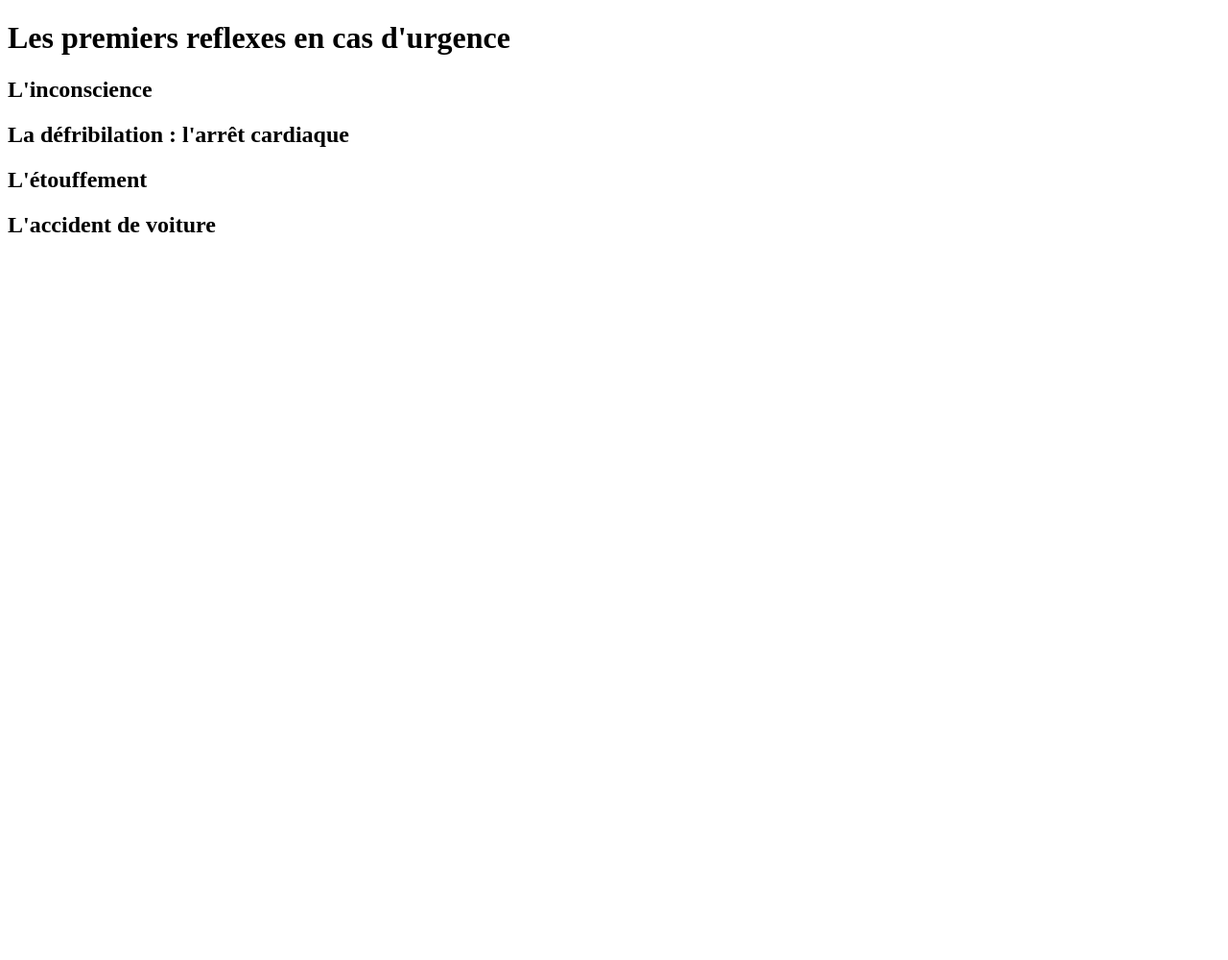
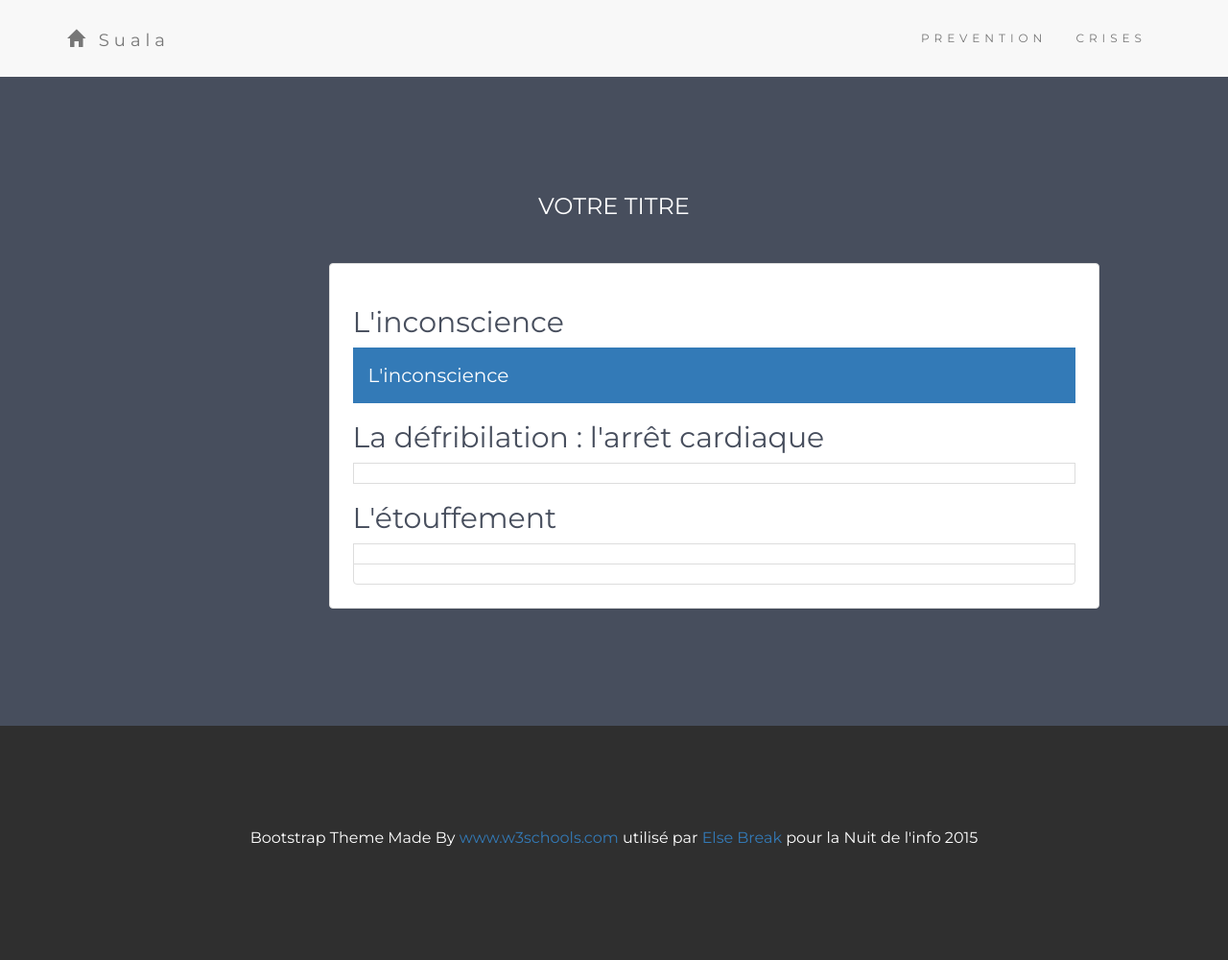
Before and after one commit to gmolveau/nuitinfo2015, a PHP site: the page made by views/view_prevention.html.twig in a window 1280 px wide. Shown: the whole page at 96% size. Before the commit the page ends 242 px from the top, so only its background shows below. Run offline with PHP 8.4, Linux system fonts and the light colour scheme; the template is opened without the code that fills it, so the values that code supplies are empty; some libraries are stand-ins or nearby versions.

Commit message:
fix /prevention

```diff
--- a/views/exemple.html.twig
+++ b/views/exemple.html.twig
@@ -36,7 +36,7 @@
 
 <!-- CONTAINER DU CONTENU -->
 <div class="container-fluid bg-2 text-center">
-  <h3 class="margin">VOTRE TITRE</h3>
+  <h3 class="margin">PREMIER SECOURS</h3>
 	<!-- LISTE DE LIEN -->
 	<div class="col-md-3">
 		<div class="list-group">
@@ -47,6 +47,7 @@
           <!-- <a href="#" class="list-group-item active"></a> -->
         </li>
         {% endfor %}
+
 		</div>
 	</div>
 	<!-- FINLISTE DE LIEN -->
--- a/views/view_prevention.html.twig
+++ b/views/view_prevention.html.twig
@@ -1,42 +1,80 @@
-<!DOCTYPE HTML>
-<html>
+<!DOCTYPE html>
+<html lang="en">
 <head>
-		<title>
-		MVC : Model Prevention
-		</title>
+  <!-- Theme Made By www.w3schools.com - No Copyright -->
+  <title>Suala - Gestion de crises</title>
    <meta charset="utf-8">
+    <meta http-equiv="X-UA-Compatible" content="IE=edge">
+    <meta name="viewport" content="width=device-width, initial-scale=1">
+    <link href="{{ app.request.basepath }}/lib/bootstrap/css/bootstrap.min.css" rel="stylesheet">
+    <link href="{{ app.request.basepath }}/lib/css/style.css" rel="stylesheet">
+  <link href="http://fonts.googleapis.com/css?family=Montserrat" rel="stylesheet">
+
 </head>
 <body>
-		<nav id="sidebar_nav">
-			<ul>
+
+<!-- MENU A NE PAS TOUCHER -->
+<nav class="navbar navbar-default">
+  <div class="container">
+    <div class="navbar-header">
+      <button type="button" class="navbar-toggle" data-toggle="collapse" data-target="#myNavbar">
+        <span class="icon-bar"></span>
+        <span class="icon-bar"></span>
+        <span class="icon-bar"></span>
+      </button>
+      <a class="navbar-brand" href="http://suala.info/"><span class="glyphicon glyphicon-home"></span> Suala</a>
+    </div>
+    <div class="collapse navbar-collapse" id="myNavbar">
+      <ul class="nav navbar-nav navbar-right">
+        <li><a href="/prevention">PREVENTION</a></li>
+        <li><a href="/crises">CRISES</a></li>
+      </ul>
+    </div>
+  </div>
+</nav>
+<!-- FIN MENU A NE PAS TOUCHER -->
+
+<!-- CONTAINER DU CONTENU -->
+<div class="container-fluid bg-2 text-center">
+  <h3 class="margin">VOTRE TITRE</h3>
+	<!-- LISTE DE LIEN -->
+	<div class="col-md-3">
+		<div class="list-group">
+		<!-- POUR LES BOUCLES IL SUFFIT DE REPETER LA BALISE <A></A> CAVEC LA MEME SYNTAXE -->
         {% for cat in all_cat %}
         <li>
-					<a href="http://suala.info/prevention/{{cat.cat}}">{{cat.cat}}</a>
+          <a href="http://suala.info/prevention/{{cat.cat}} class-group-item">{{cat.cat}}</a>
+          <!-- <a href="#" class="list-group-item active"></a> -->
         </li>
         {% endfor %}
-			</ul>
-		</nav>
-		<div>
-			<h1>
-				Les premiers reflexes en cas d'urgence
-			</h1>
-			<h2>
-				L'inconscience
-			</h2>
-			<a href="http://www.croix-rouge.fr/Je-me-forme/Particuliers/Les-6-gestes-de-base/L-inconscience"></a>
-			<h2>
-				La défribilation : l'arrêt cardiaque
-			</h2>
-			<a href="http://www.croix-rouge.fr/Je-me-forme/Particuliers/Les-6-gestes-de-base/L-arret-cardiaque-la-defibrillation"></a>
-			<h2>
-				L'étouffement
-			</h2>
-			<a href="http://www.croix-rouge.fr/Je-me-forme/Particuliers/Les-6-gestes-de-base/L-etouffement"></a>
-			<h2>
-				L'accident de voiture
-			</h2>
-			<a href="http://www.pompiers-14.org/pages/temoin-accident"></a>
+		</div>
+	</div>
+	<!-- FINLISTE DE LIEN -->
 
+	<!-- CONTENU -->
+	<div class="col-md-8">
+		<div class="panel panel-default">
+			<div class="panel-body">
+				<!-- MODIFIER ICI -->
+				<!-- SUPPRIMER LE LOREM IPSUM -->
+      <h2>L'inconscience</h2>
+      <a href="ttp://www.croix-rouge.fr/Je-me-forme/Particuliers/Les-6-gestes-de-base/L-inconscience" class="list-group-item active">L'inconscience</a>
+      <h2>La défribilation : l'arrêt cardiaque </h2>
+      <a href="http://www.croix-rouge.fr/Je-me-forme/Particuliers/Les-6-gestes-de-base/L-arret-cardiaque-la-defibrillation" class="list-group-item"></a>
+      <h2>L'étouffement</h2>
+      <a href="http://www.croix-rouge.fr/Je-me-forme/Particuliers/Les-6-gestes-de-base/L-etouffement" class="list-group-item"></a>
+      <a href="#" class="list-group-item"></a>
 			</div>
+		</div>
+	</div>
+	<!-- FIN CONTENU -->
+</div>
+
+<!-- Footer -->
+<footer class="container-fluid bg-4 text-center">
+  <p>Bootstrap Theme Made By <a href="http://www.w3schools.com">www.w3schools.com</a> utilisé par <a href="team.html">Else Break</a> pour la Nuit de l'info 2015</p>
+</footer>
+<script src="{{ app.request.basepath }}/web/lib/jquery/jquery.min.js"></script>
+<script src="{{ app.request.basepath }}/lib/bootstrap/js/bootstrap.min.js"></script>
 </body>
 </html>
```
Lines whose indentation alone changed are shown as unchanged.
